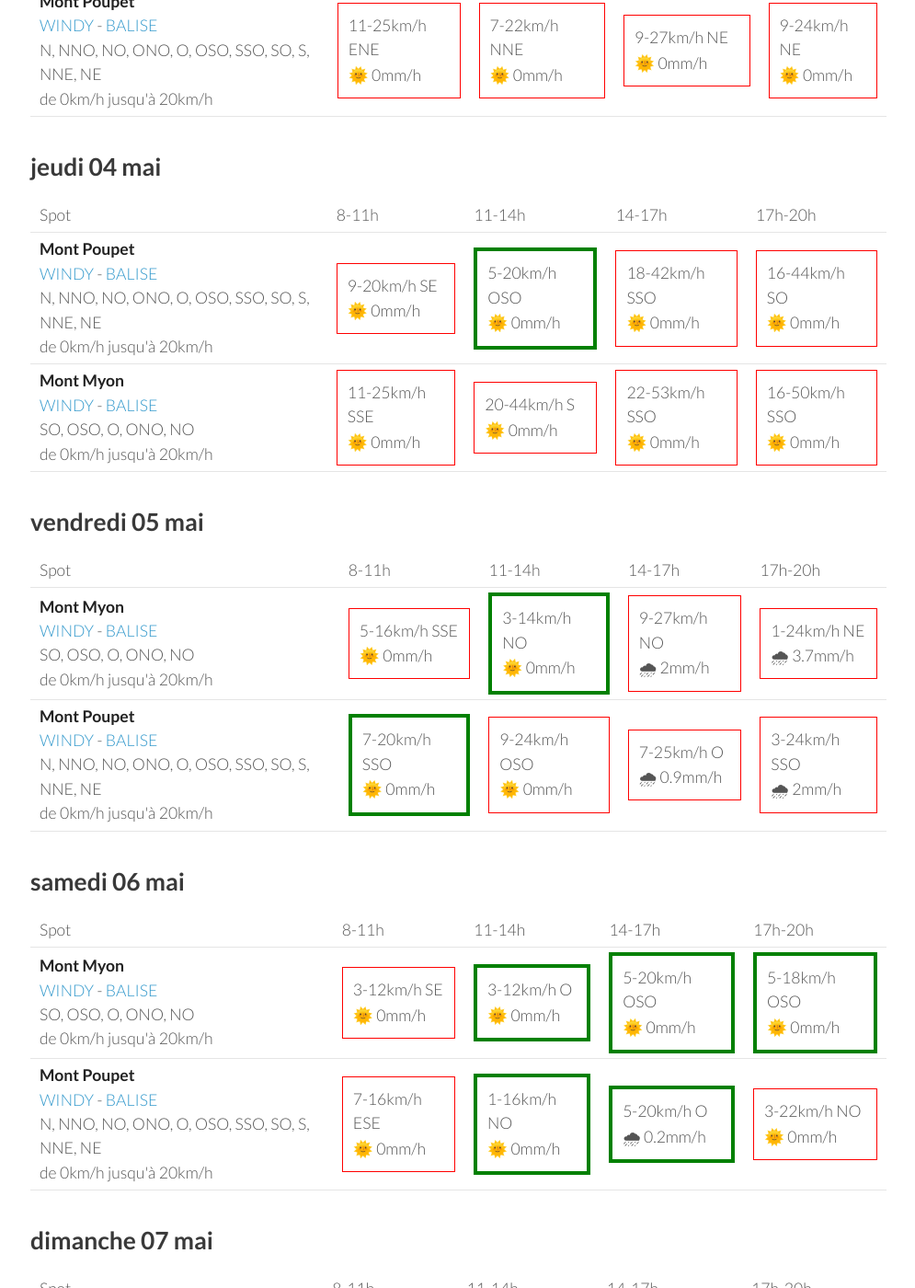
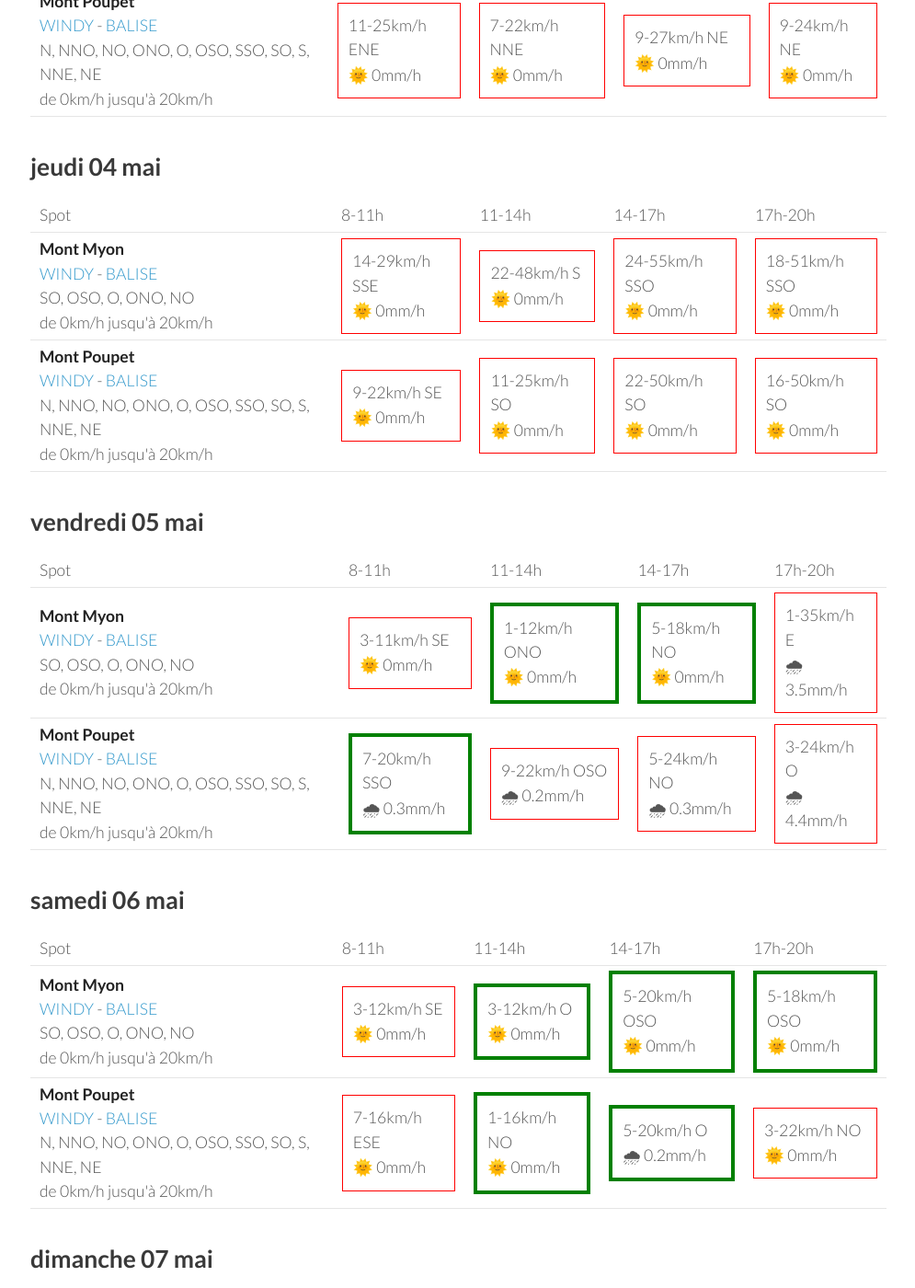
Before and after one commit to parapente-dans-le-nord/parapente-dans-le-nord.github.io, a Jekyll site: the page built from jura.markdown, in a window 1280 px wide and 1400 px high, scrolled down 890 px. Shown: the whole window at 92% size, without its empty margins (25-1020 px from the left). Built offline with Jekyll 4.4.1, drawn with Linux system fonts in a browser that asks for light colours; some of the changed text lies outside the part shown.

Commit message:
update index.markdown

```diff
--- a/jura.markdown
+++ b/jura.markdown
@@ -92,22 +92,22 @@ page mise à jour le mardi 02 mai 13:20
       <td>17h-20h</td>
     </tr>
 <tr>
-        <td><strong>Mont Poupet</strong><br><a href="https://windy.com/46.970/5.876?46.541,5.876,8">WINDY</a> - <span class=""><a href="http://www.balisemeteo.com/balise.php?idBalise=92">BALISE</a> </span><br> <span class="vent-favorable">N, NNO, NO, ONO, O, OSO, SSO, SO, S, NNE, NE</span><br><span class="force-vent">de 0km/h jusqu'à 20km/h</span> </td>
+        <td><strong>Mont Myon</strong><br><a href="https://windy.com/46.331/5.397?45.898,5.394,8,m:eWoagj8">WINDY</a> - <span class=""><a href="http://www.balisemeteo.com/balise.php?idBalise=70">BALISE</a> </span><br> <span class="vent-favorable">SO, OSO, O, ONO, NO</span><br><span class="force-vent">de 0km/h jusqu'à 20km/h</span> </td>
 
-            <td><div class="not-flyable"><p>9-20km/h SE</p><p>🌞 0mm/h</p></div></td>
-            <td><div class="flyable"><p>5-20km/h OSO</p><p>🌞 0mm/h</p></div></td>
-            <td><div class="not-flyable"><p>18-42km/h SSO</p><p>🌞 0mm/h</p></div></td>
-            <td><div class="not-flyable"><p>16-44km/h SO</p><p>🌞 0mm/h</p></div></td>
+            <td><div class="not-flyable"><p>14-29km/h SSE</p><p>🌞 0mm/h</p></div></td>
+            <td><div class="not-flyable"><p>22-48km/h S</p><p>🌞 0mm/h</p></div></td>
+            <td><div class="not-flyable"><p>24-55km/h SSO</p><p>🌞 0mm/h</p></div></td>
+            <td><div class="not-flyable"><p>18-51km/h SSO</p><p>🌞 0mm/h</p></div></td>
 
 
     </tr>
 <tr>
-        <td><strong>Mont Myon</strong><br><a href="https://windy.com/46.331/5.397?45.898,5.394,8,m:eWoagj8">WINDY</a> - <span class=""><a href="http://www.balisemeteo.com/balise.php?idBalise=70">BALISE</a> </span><br> <span class="vent-favorable">SO, OSO, O, ONO, NO</span><br><span class="force-vent">de 0km/h jusqu'à 20km/h</span> </td>
+        <td><strong>Mont Poupet</strong><br><a href="https://windy.com/46.970/5.876?46.541,5.876,8">WINDY</a> - <span class=""><a href="http://www.balisemeteo.com/balise.php?idBalise=92">BALISE</a> </span><br> <span class="vent-favorable">N, NNO, NO, ONO, O, OSO, SSO, SO, S, NNE, NE</span><br><span class="force-vent">de 0km/h jusqu'à 20km/h</span> </td>
 
-            <td><div class="not-flyable"><p>11-25km/h SSE</p><p>🌞 0mm/h</p></div></td>
-            <td><div class="not-flyable"><p>20-44km/h S</p><p>🌞 0mm/h</p></div></td>
-            <td><div class="not-flyable"><p>22-53km/h SSO</p><p>🌞 0mm/h</p></div></td>
-            <td><div class="not-flyable"><p>16-50km/h SSO</p><p>🌞 0mm/h</p></div></td>
+            <td><div class="not-flyable"><p>9-22km/h SE</p><p>🌞 0mm/h</p></div></td>
+            <td><div class="not-flyable"><p>11-25km/h SO</p><p>🌞 0mm/h</p></div></td>
+            <td><div class="not-flyable"><p>22-50km/h SO</p><p>🌞 0mm/h</p></div></td>
+            <td><div class="not-flyable"><p>16-50km/h SO</p><p>🌞 0mm/h</p></div></td>
 
 
     </tr>
@@ -130,20 +130,20 @@ page mise à jour le mardi 02 mai 13:20
 <tr>
         <td><strong>Mont Myon</strong><br><a href="https://windy.com/46.331/5.397?45.898,5.394,8,m:eWoagj8">WINDY</a> - <span class=""><a href="http://www.balisemeteo.com/balise.php?idBalise=70">BALISE</a> </span><br> <span class="vent-favorable">SO, OSO, O, ONO, NO</span><br><span class="force-vent">de 0km/h jusqu'à 20km/h</span> </td>
 
-            <td><div class="not-flyable"><p>5-16km/h SSE</p><p>🌞 0mm/h</p></div></td>
-            <td><div class="flyable"><p>3-14km/h NO</p><p>🌞 0mm/h</p></div></td>
-            <td><div class="not-flyable"><p>9-27km/h NO</p><p>🌧 2mm/h</p></div></td>
-            <td><div class="not-flyable"><p>1-24km/h NE</p><p>🌧 3.7mm/h</p></div></td>
+            <td><div class="not-flyable"><p>3-11km/h SE</p><p>🌞 0mm/h</p></div></td>
+            <td><div class="flyable"><p>1-12km/h ONO</p><p>🌞 0mm/h</p></div></td>
+            <td><div class="flyable"><p>5-18km/h NO</p><p>🌞 0mm/h</p></div></td>
+            <td><div class="not-flyable"><p>1-35km/h E</p><p>🌧 3.5mm/h</p></div></td>
 
 
     </tr>
 <tr>
         <td><strong>Mont Poupet</strong><br><a href="https://windy.com/46.970/5.876?46.541,5.876,8">WINDY</a> - <span class=""><a href="http://www.balisemeteo.com/balise.php?idBalise=92">BALISE</a> </span><br> <span class="vent-favorable">N, NNO, NO, ONO, O, OSO, SSO, SO, S, NNE, NE</span><br><span class="force-vent">de 0km/h jusqu'à 20km/h</span> </td>
 
-            <td><div class="flyable"><p>7-20km/h SSO</p><p>🌞 0mm/h</p></div></td>
-            <td><div class="not-flyable"><p>9-24km/h OSO</p><p>🌞 0mm/h</p></div></td>
-            <td><div class="not-flyable"><p>7-25km/h O</p><p>🌧 0.9mm/h</p></div></td>
-            <td><div class="not-flyable"><p>3-24km/h SSO</p><p>🌧 2mm/h</p></div></td>
+            <td><div class="flyable"><p>7-20km/h SSO</p><p>🌧 0.3mm/h</p></div></td>
+            <td><div class="not-flyable"><p>9-22km/h OSO</p><p>🌧 0.2mm/h</p></div></td>
+            <td><div class="not-flyable"><p>5-24km/h NO</p><p>🌧 0.3mm/h</p></div></td>
+            <td><div class="not-flyable"><p>3-24km/h O</p><p>🌧 4.4mm/h</p></div></td>
 
 
     </tr>
```
Also changed, not shown: other parts of jura.markdown (+1 -1 lines).
